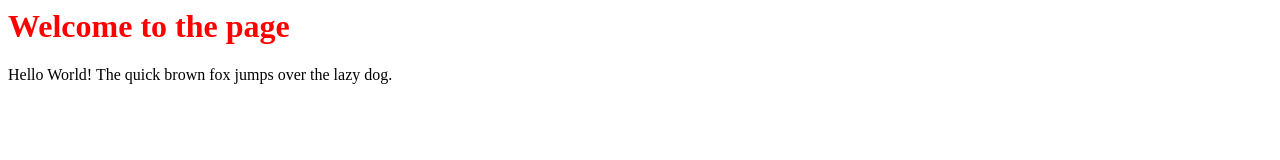
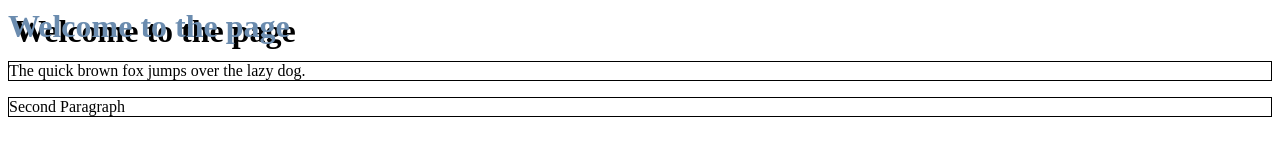
Before and after one commit to AHSchober/lab3, a plain HTML site: page index.html in a window 1280 px wide. Drawn offline with Linux system fonts and the light colour scheme.

Commit message:
Made some changes to style

```diff
--- a/index.html
+++ b/index.html
@@ -2,16 +2,27 @@
   <head>
     <title>My cool webpage</title>
     <style>
-      h1 {
-      color: red;
-      }
+    h1{
+    margin: 0;
+    color: #6b8caf;
+    text-shadow: 6px 5px black;
+    }
+    p{
+      color: black;
+      border-style: solid;
+      border-width: 1px;
+      border-color: black;
+    }
     </style>
   </head>
 
   <body>
     <h1>Welcome to the page</h1>
     <p>
-      Hello World! The quick brown fox jumps over the lazy dog.
+    The quick brown fox jumps over the lazy dog.
+    </p>
+    <p>
+    Second Paragraph
     </p>
   </body>
 </html>
```
